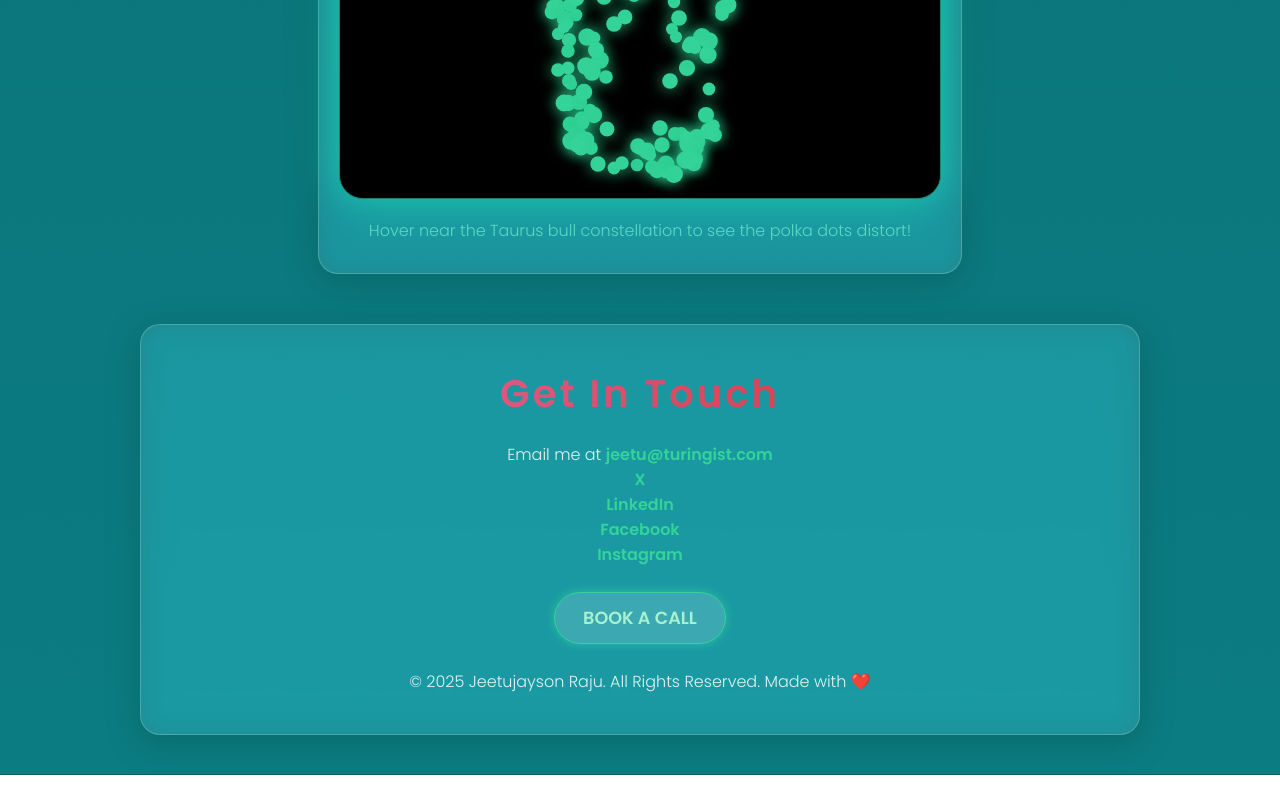
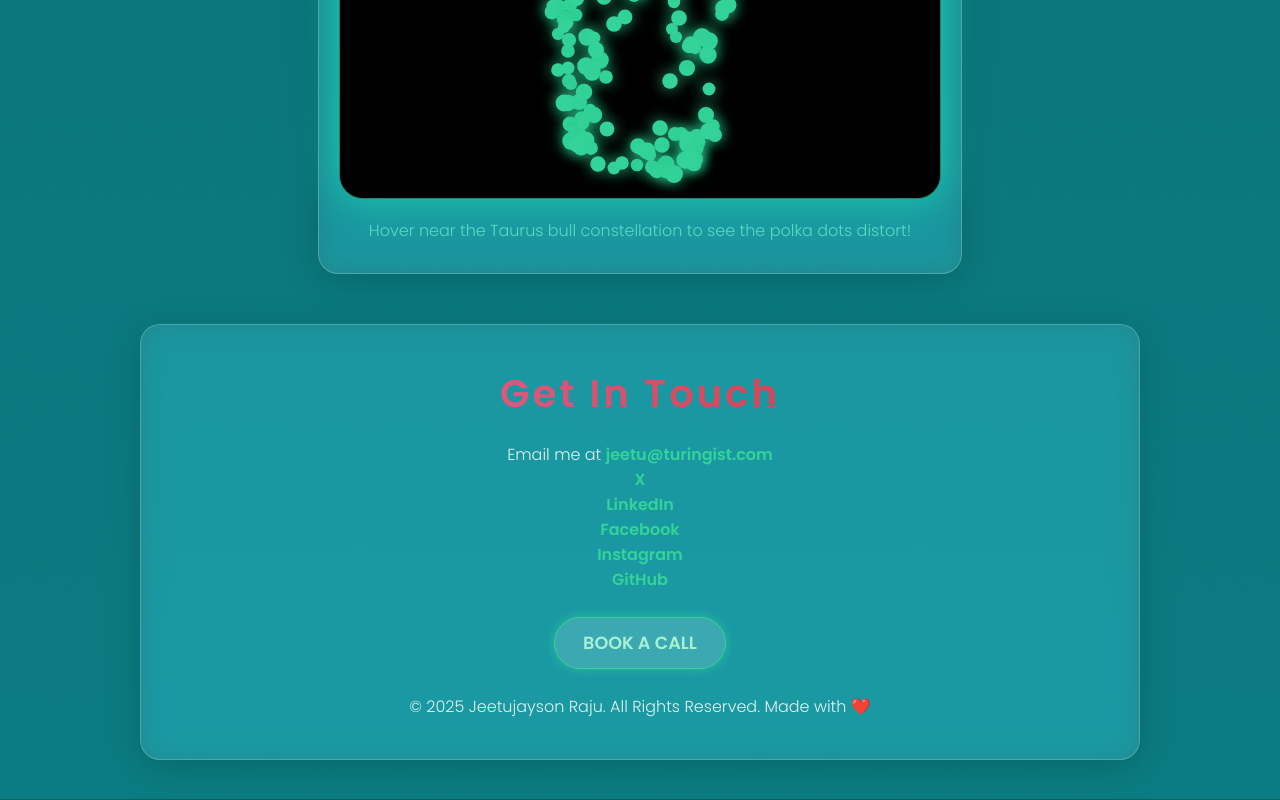
Before and after one commit to Jeetujayson/jeetujayson.com, a plain HTML site: page index.html in a window 1280 px wide. Shown: the part 4364-5164 px from the top of the page. Before the commit the page ends 5139 px from the top, so only its background shows below. Drawn offline with Linux system fonts and the light colour scheme; animation ran at ten frames a second.

Commit message:
Added Github contact link

```diff
--- a/index.html
+++ b/index.html
@@ -187,6 +187,8 @@
             <a href="https://www.facebook.com/jeetujayson.raju.1/" target="_blank" rel="noopener noreferrer">Facebook</a>
             <br>
             <a href="https://www.instagram.com/jeetujayson/" target="_blank" rel="noopener noreferrer">Instagram</a>
+            <br>
+            <a href="https://github.com/Jeetujayson/" target="_blank" rel="noopener noreferrer">GitHub</a>
 
         </div>
 
```
